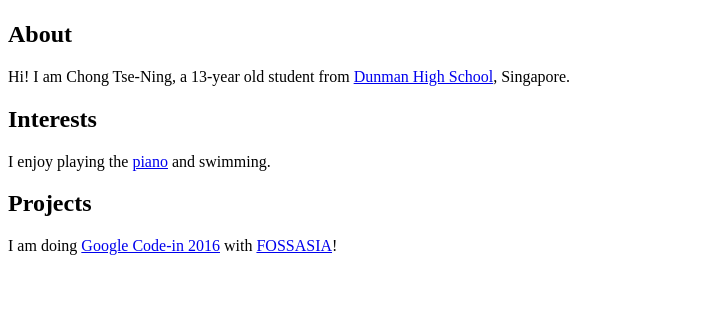
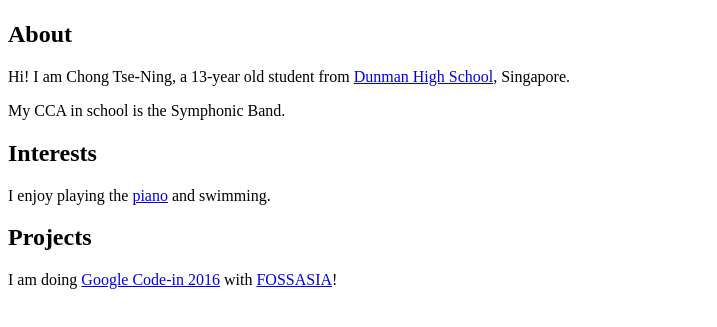
Before and after one commit to dhs17y2gchongtsening/dhs17y2gchongtsening.github.io, a plain HTML site: page index.html in a window 1280 px wide. Shown: the part 99-426 px from the top of the page, without its empty margins (0-717 px from the left). Drawn offline with Linux system fonts and the light colour scheme.

Commit message:
Update index.html

```diff
--- a/index.html
+++ b/index.html
@@ -9,6 +9,7 @@
     <img src="photo.jpg" />
     <h2>About</h2>
     <p>Hi! I am Chong Tse-Ning, a 13-year old student from <a href="http://dunmanhigh.moe.edu.sg">Dunman High School</a>, Singapore.</p>
+    <p>My CCA in school is the Symphonic Band.</p>
     <h2>Interests</h2>
     <p>I enjoy playing the <a href="http://sg.abrsm.org/en/home">piano</a> and swimming.</p>
     <h2>Projects</h2>
```
